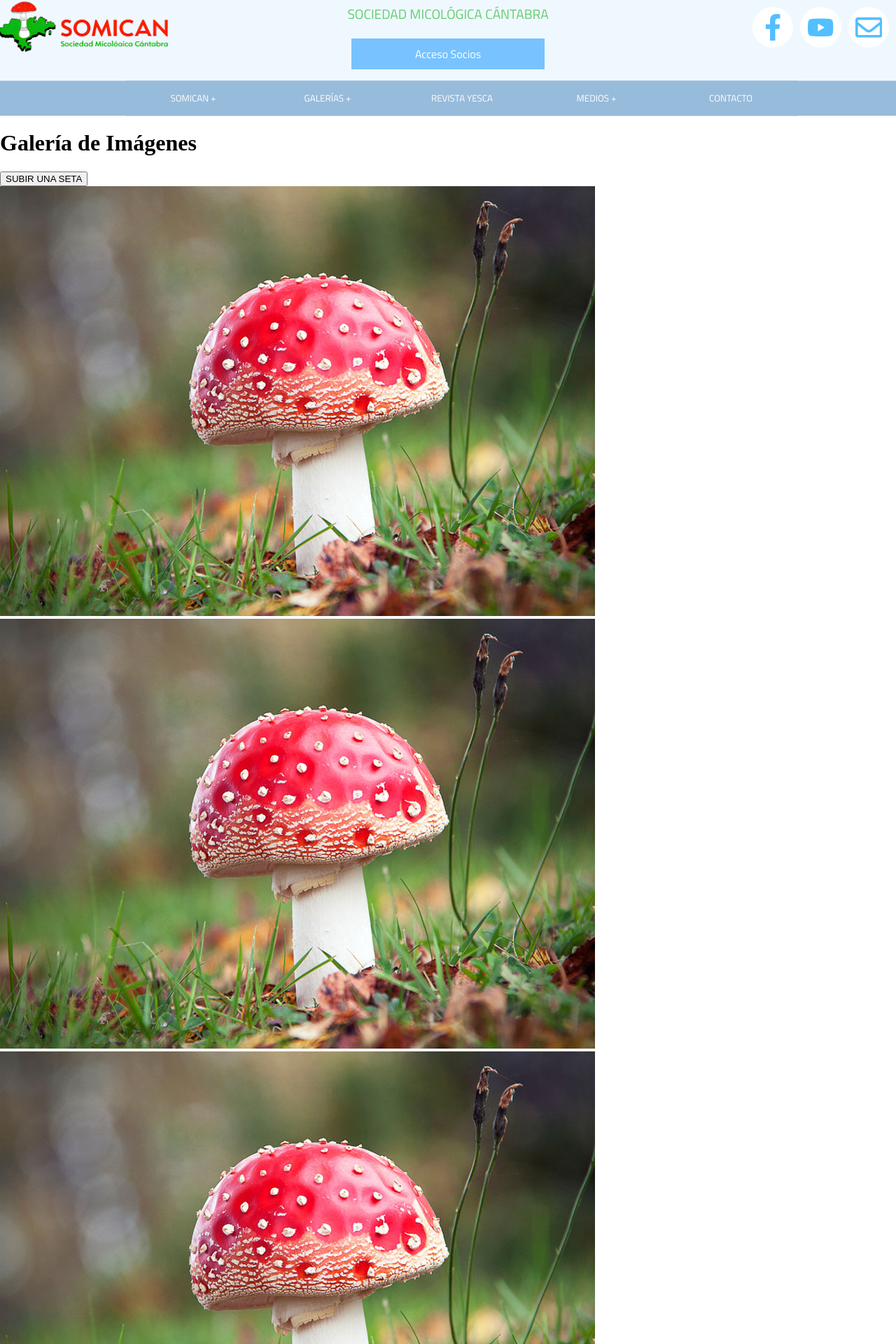
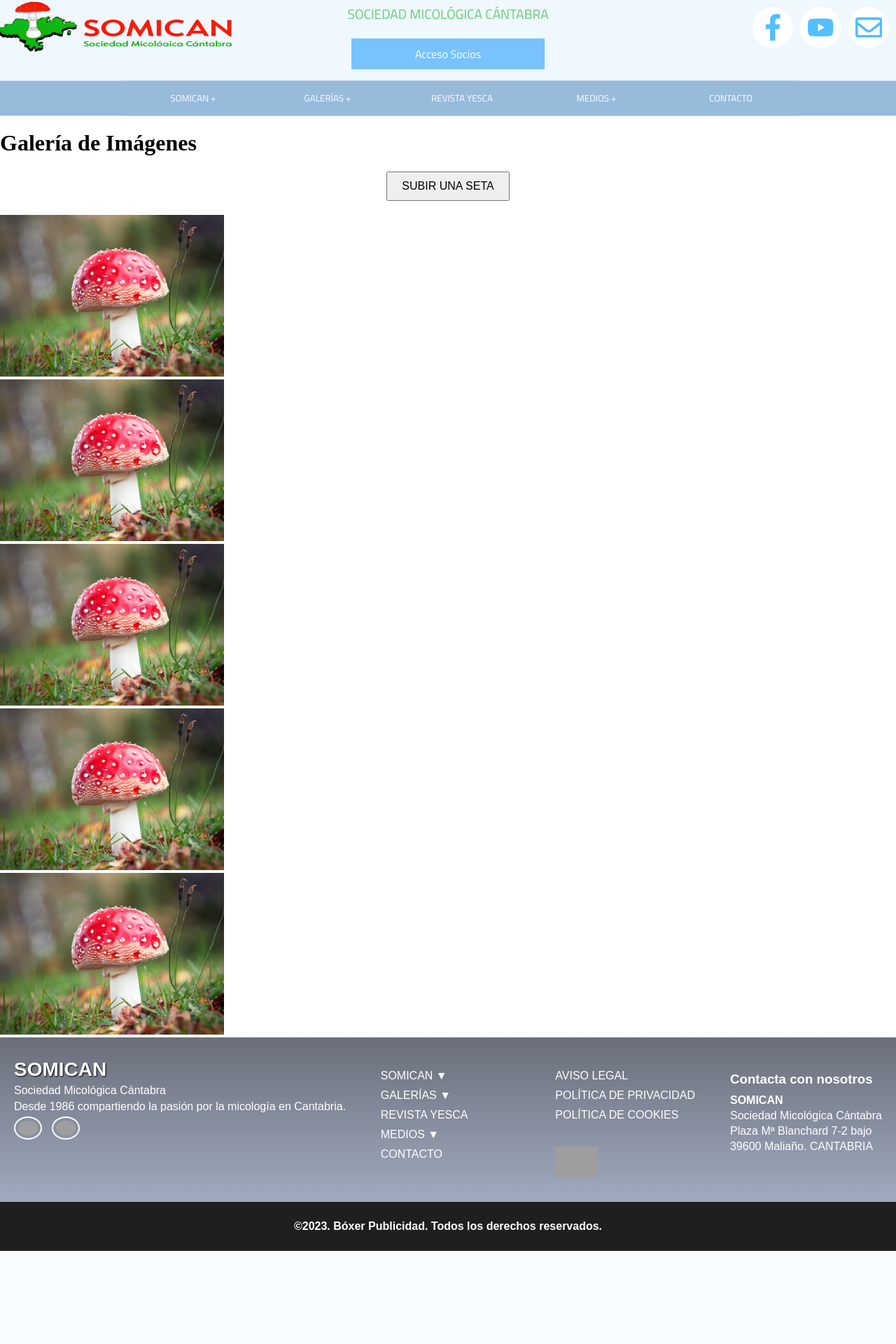
Before and after one commit to DanielAsenov43/retosomican, a PHP site: page / in a window 1280 px wide. Shown: the top 1920 px of the page at 70% size. After the commit the page ends 1787 px from the top, so only its background shows below. Run offline with PHP 8.4, Linux system fonts and the light colour scheme; grey boxes are pictures that could not be loaded.

Commit message:
css index

```diff
--- a/Styles/index.css
+++ b/Styles/index.css
@@ -1,3 +1,28 @@
 body {
   margin: 0px;
 }
+.subirSeta {
+  text-align: center;
+  margin: 20px 0;
+}
+
+.subirSeta button {
+  padding: 10px 20px;
+  font-size: 16px;
+  cursor: pointer;
+}
+
+.imagesContenedor {
+  display: flex;
+  flex-direction: column;
+  align-items: flex-end;
+}
+
+.seta {
+  margin-bottom: 10px;
+}
+
+img {
+  width: 25%;
+  height: auto;
+}
```
Also changed, not shown: Styles/galeriaArtistica.css (+0 -7 lines).
